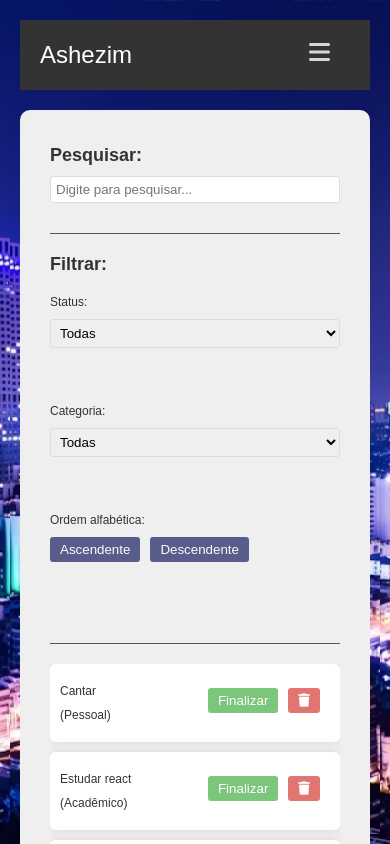
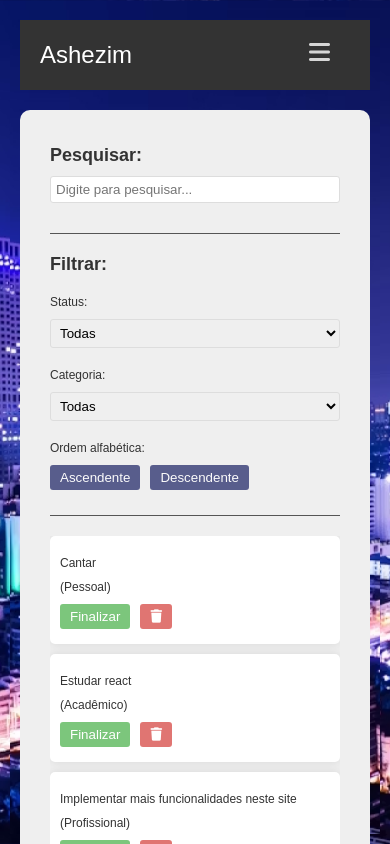
Before and after one commit to Ashezim/tests, a React (Vite) app: page / in a window 390 px wide. Shown: the top 844 px of the page. Built offline with nearby package versions, Linux system fonts and the light colour scheme.

Commit message:
Melhorada responsividade geral

```diff
--- a/src/App.css
+++ b/src/App.css
@@ -114,7 +114,7 @@ html {
   align-self: end;
 }
 
-@media (max-width: 768px) {
+@media (max-width: 700px) {
   html {
     font-size: 12px;
   }
@@ -129,6 +129,16 @@ html {
 
   .filter-options {
     flex-direction: column;
+    gap: 0 !important;
+  }
+
+  .toDo {
+    flex-direction: column;
+    align-items: flex-start !important;
+  }
+
+  .filter {
+    padding-bottom: 0 !important;
   }
 }
 
```
